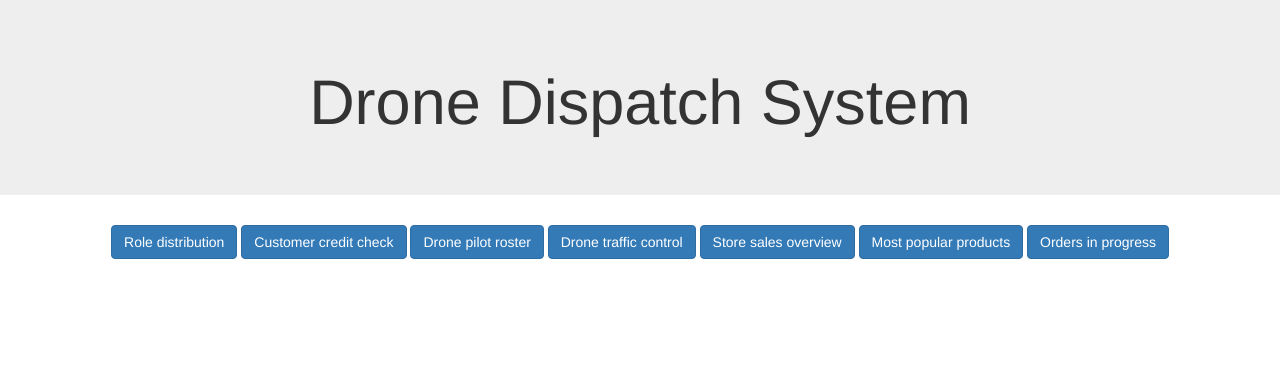
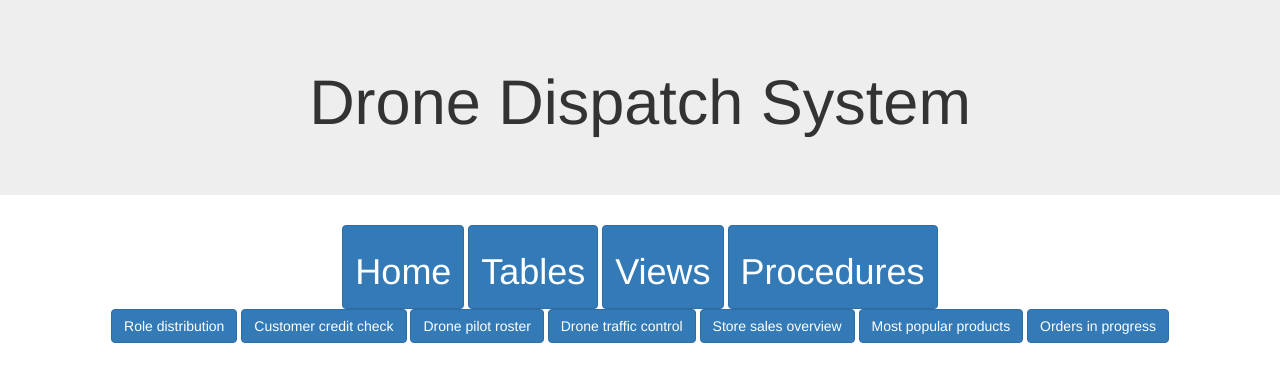
Before and after one commit to trupewate/CS4400phase4, a Flask app: page /views in a window 1280 px wide. Shown: the top 382 px of the page. Run offline with Flask 3, Linux system fonts and the light colour scheme; some libraries are stand-ins or nearby versions.

Commit message:
added some other files

```diff
--- a/app.py
+++ b/app.py
@@ -1,34 +1,52 @@
 from flask import Flask, url_for, render_template, current_app, g, request
 from flaskext.mysql import MySQL
 
+
+## for reference
+views = ["role_distribution", "customer_credit_check", "drone_pilot_roster", "drone_traffic_control"
+         "store_sales_overview", "most_popular_products", "orders_in_progress"]
+procedures = ["add_customer", "remove_customer", "add_product", "remove_product", "add_drone", "remove_drone",
+              "add_drone_pilot", "swap_drone_control", "remove_drone_pilot",
+              "repair_refuel_drone", "increase_customer_credits", "begin_order",
+              "add_order_line", "deliver_order", "cancel_order"]
+
+tables = ['customers', 'drone_pilots', 'drones', 'employed_workers', 'employees', 'order_lines',
+          'orders', 'products', 'store_workers', 'stores', 'users']
 # creating a flask app
 app = Flask(__name__)
 
 mysql = MySQL()
 app.config['MYSQL_DATABASE_USER'] = 'root'
-app.config['MYSQL_DATABASE_PASSWORD'] = ''
+app.config['MYSQL_DATABASE_PASSWORD'] = 'kronoserj1418'
 app.config['MYSQL_DATABASE_DB'] = 'drone_dispatch'
 app.config['MYSQL_DATABASE_HOST'] = 'localhost'
 mysql.init_app(app)
 
 conn = mysql.connect()
 cursor = conn.cursor()
-# cursor.execute("SHOW columns FROM drone_pilot_roster")
-# print([column[0] for column in cursor.fetchall()])
+# cursor.execute("SHOW TABLES")
+# print([table[0] for table in cursor.fetchall() if table[0] not in procedures and table[0] not in views])
 
 # cursor.execute("SELECT * from User")
 # data = cursor.fetchone()
 
 @app.route("/", methods=['GET', 'POST'])
-def main():
-    return render_template('main.html')
+def home():
+    return render_template('home.html')
 
+@app.route('/tables')
+def tables():
+    return render_template('tables.html')
 
-@app.route("/views", methods=['GET', 'POST'])
+@app.route('/procedures')
+def procedures():
+    return render_template('procedures.html')
+
+@app.route("/views")
 def views():
     return render_template('views.html')
 
-@app.route("/table/<name>")
+@app.route("/views/<name>")
 def show_table(name):
     cursor.execute(f"SHOW columns FROM {name}")
     columns = [column[0] for column in cursor.fetchall()]
--- /dev/null
+++ b/templates/base.html
@@ -0,0 +1,22 @@
+<!DOCTYPE html>
+<head lang="en">
+    <meta charset="utf-8">
+    <meta name="viewport" content="width=device-width, initial-scale=1">
+    <link rel="stylesheet" href="https://maxcdn.bootstrapcdn.com/bootstrap/3.4.1/css/bootstrap.min.css">
+    {% block head %}{% endblock %}
+</head>
+<body>
+    <div class="jumbotron text-center">
+        <h1>Drone Dispatch System</h1>
+        <!-- <p>Resize this responsive page to see the effect!</p> -->
+      </div>
+
+    <div class = "row text-center">
+        <a href = "{{ url_for('home')}}" class="col btn btn-primary" role="button"><h1>Home</h1></a>
+        <a href = "{{ url_for('tables')}}" class="col btn btn-primary" role="button"><h1>Tables</h1></a>
+        <a href = "/views" class="col btn btn-primary" role="button"><h1>Views</h1></a>
+        <a href = "{{ url_for('procedures')}}" class="col btn btn-primary" role="button"><h1>Procedures</h1></a>
+    </div>
+
+    {% block body %}{% endblock %}
+</body>
--- /dev/null
+++ b/templates/home.html
@@ -0,0 +1,5 @@
+{% extends 'base.html' %}
+
+{% block body %}
+
+{% endblock %}
--- /dev/null
+++ b/templates/procedures.html
@@ -0,0 +1 @@
+{% extends 'base.html' %}
--- /dev/null
+++ b/templates/tables.html
@@ -0,0 +1 @@
+{% extends 'base.html' %}
--- a/templates/views.html
+++ b/templates/views.html
@@ -1,15 +1,7 @@
-<!DOCTYPE html>
-<head lang="en">
-    <meta charset="utf-8"
-    <meta name="viewport" content="width=device-width, initial-scale=1">
-    <link rel="stylesheet" href="https://maxcdn.bootstrapcdn.com/bootstrap/3.4.1/css/bootstrap.min.css">
-</head>
-<body>
-    <div class="jumbotron text-center">
-        <h1>Drone Dispatch System</h1>
-        <!-- <p>Resize this responsive page to see the effect!</p> -->
-      </div>
+{% extends 'base.html' %}
 
+{% block body %}
+<div class="container">
     <div class="row text-center">
         <a class="col btn btn-primary" href="{{ url_for('show_table', name='role_distribution') }}">Role distribution</a>
         <a class="col btn btn-primary" href="{{ url_for('show_table', name='customer_credit_check') }}">Customer credit check</a>
@@ -35,4 +27,5 @@
             {% endfor %}
         </table>
     </div>
-</body>
+</div>
+{% endblock %}
```
Also changed, not shown: templates/main.html (deleted, +0 -27 lines), README.md.
